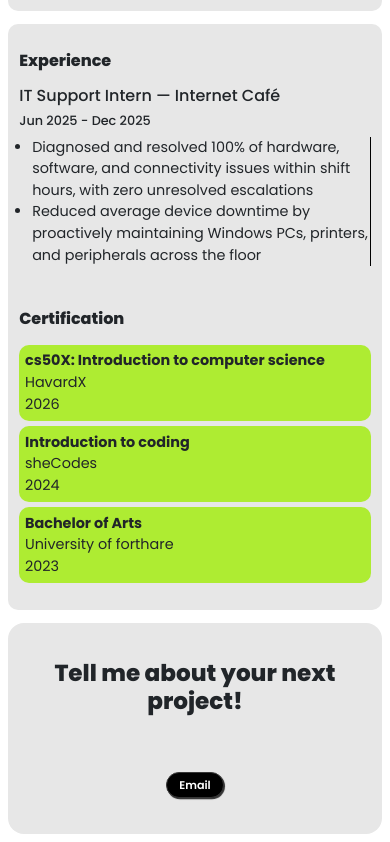
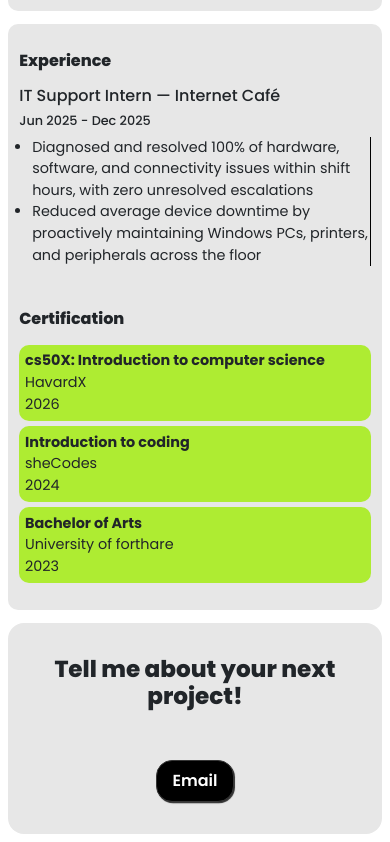
Before and after one commit to AvuMdunyelwa/my-portfolio-app, a React (Vite) app: page / in a window 390 px wide. Shown: the part 1723-2565 px from the top of the page. Built offline with nearby package versions, Linux system fonts and the light colour scheme.

Commit message:
separate footer button styling

```diff
--- a/src/App.css
+++ b/src/App.css
@@ -233,6 +233,12 @@ section {
         font-size: 0.7rem;
     }
 
+    #contact button {
+        width: 20vw;
+        height: 5vh;
+        font-size: 1rem;
+    }
+
     #works {
         .project {
             flex-direction: column;
```
